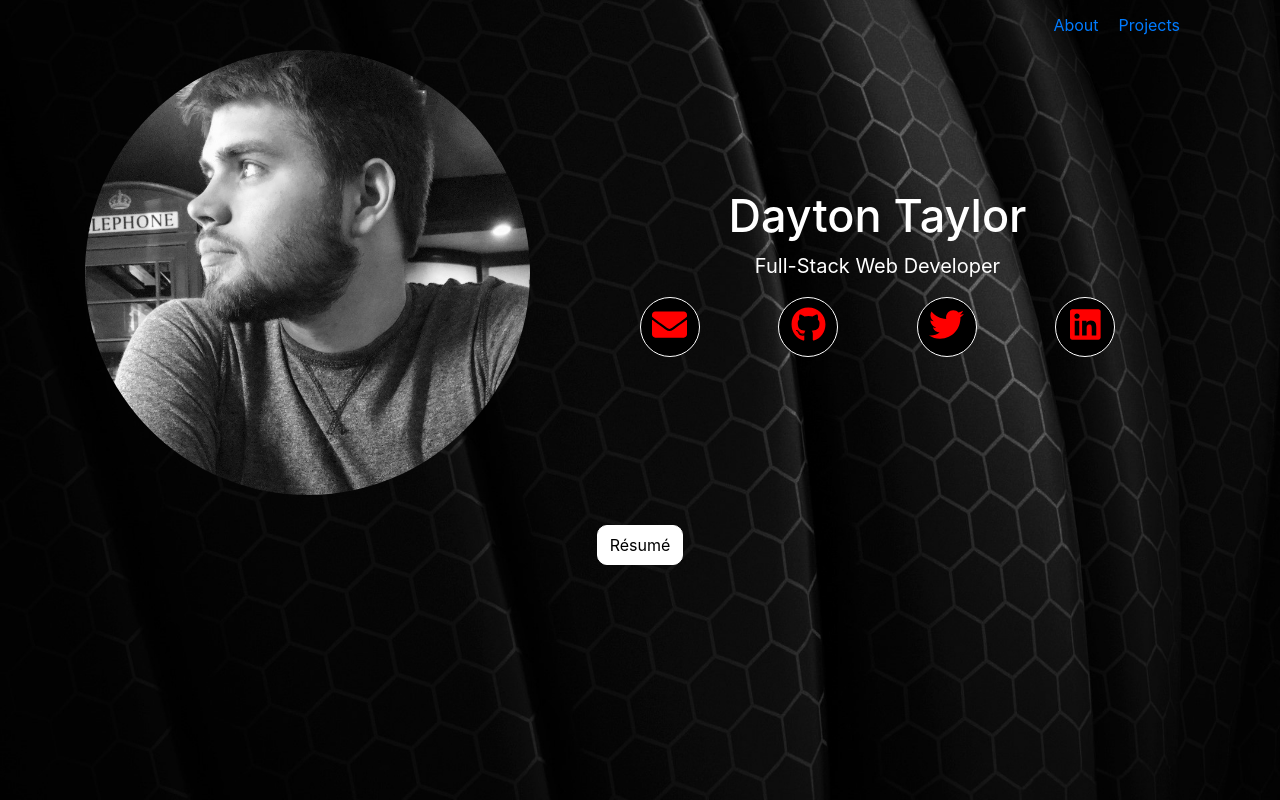
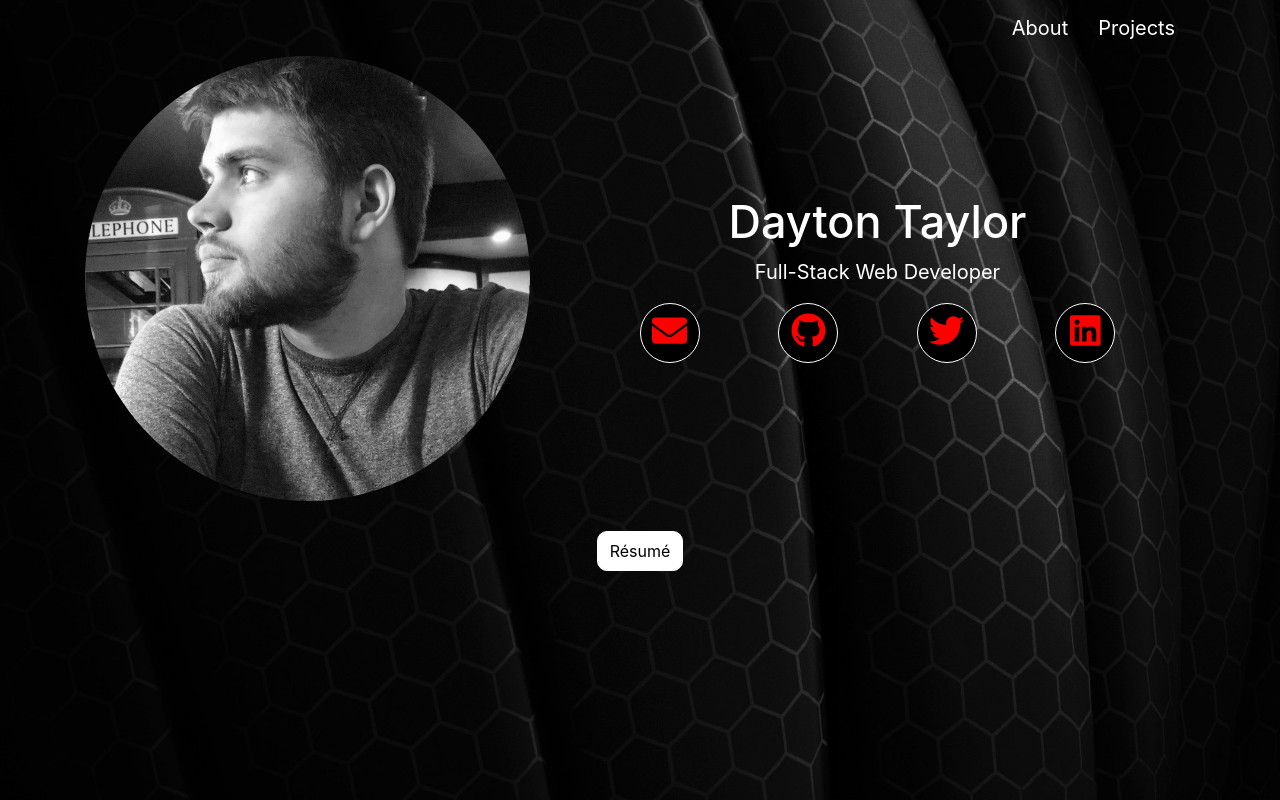
Before and after one commit to daytonltaylor/daytonltaylor.me, a React (Create React App) app: page /about in a window 1280 px wide. Built offline with nearby package versions, Linux system fonts and the light colour scheme.

Commit message:
fixed header styling and formatted files

```diff
--- a/src/components/PageHeader/index.tsx
+++ b/src/components/PageHeader/index.tsx
@@ -1,6 +1,7 @@
 import React from 'react';
+import './index.scss';
+
 import { Link } from 'react-router-dom';
-import './index.scss';
 
 interface PageHeaderProps {}
 
@@ -26,10 +27,14 @@
 					>
 						<ul className="navbar-nav ml-auto">
 							<li className="nav-item">
-								<Link to="/about">About</Link>
+								<Link className="bttn-nav" to="/about">
+									About
+								</Link>
 							</li>
 							<li className="nav-item">
-								<Link to="/projects">Projects</Link>
+								<Link className="bttn-nav" to="/projects">
+									Projects
+								</Link>
 							</li>
 						</ul>
 					</div>
--- a/src/views/About/index.tsx
+++ b/src/views/About/index.tsx
@@ -1,5 +1,6 @@
 import React, { useEffect, useState } from 'react';
 import './index.scss';
+
 import DLTProfileImage from '../../images/dltprofile.jpg';
 import SocialButton from '../../components/SocialButton';
 
```
Also changed, not shown: src/App/index.tsx (+4 -3 lines), src/components/SocialButton/index.tsx (+8 -3 lines).
